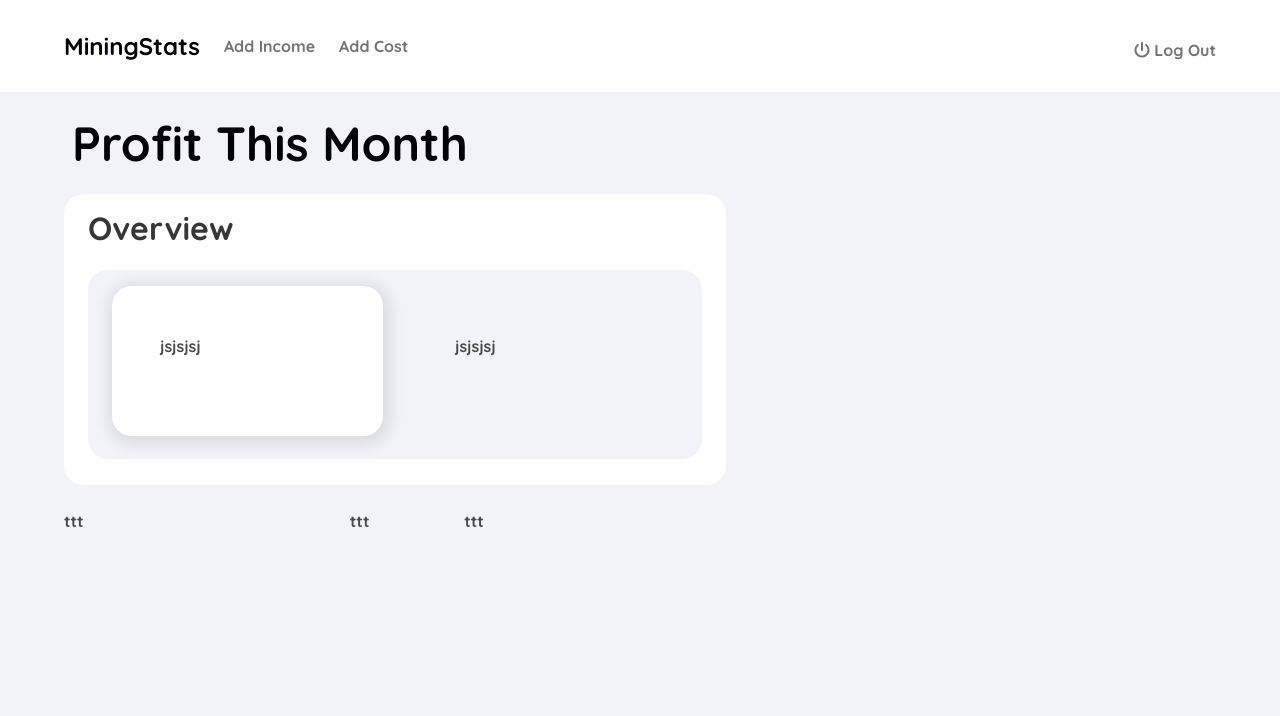
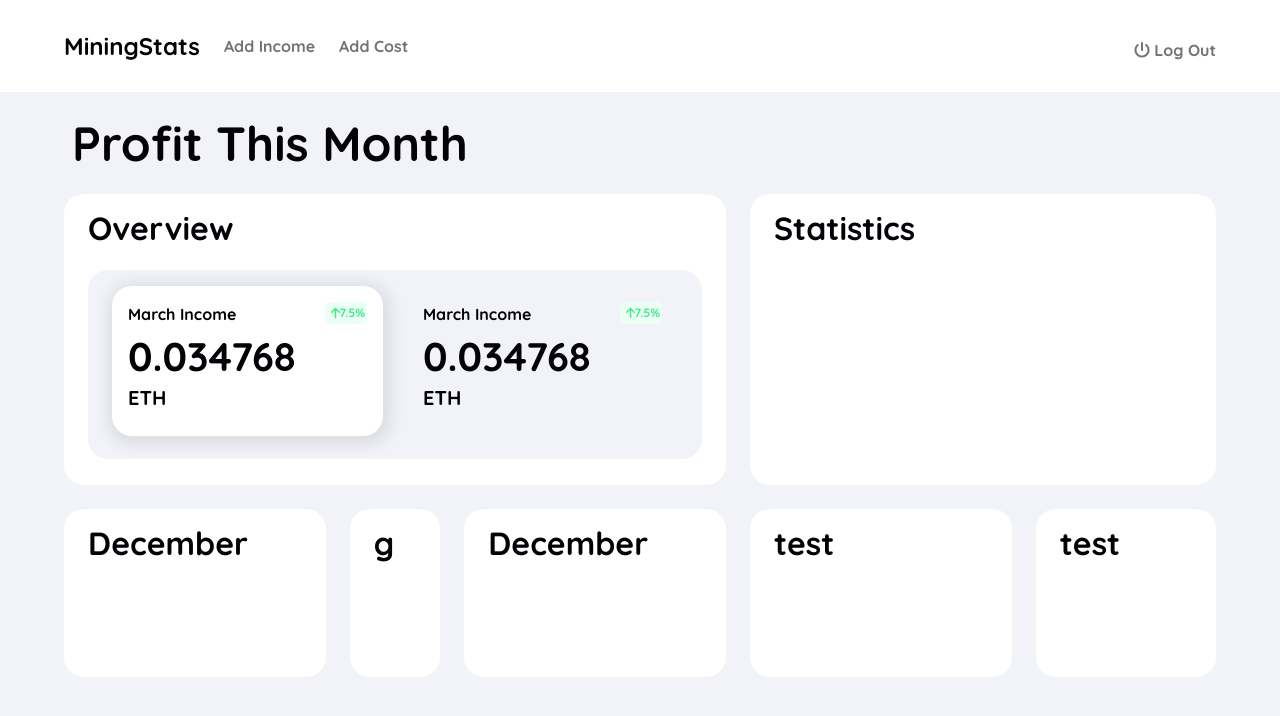
Before and after one commit to ianfebi01/mining-stats, a React (Create React App) app: page / in a window 1280 px wide. Shown: the top 716 px of the page. Built offline with nearby package versions, Linux system fonts and the light colour scheme.

Commit message:
nyicil front end 2

```diff
--- a/src/App.js
+++ b/src/App.js
@@ -1,6 +1,6 @@
 import './main.scss';
 import { FontAwesomeIcon } from '@fortawesome/react-fontawesome';
-import { faPowerOff } from '@fortawesome/free-solid-svg-icons';
+import { faArrowUp, faPowerOff } from '@fortawesome/free-solid-svg-icons';
 
 function App() {
   return (
@@ -56,22 +56,79 @@ function App() {
         {/* Body */}
         <div className="columns">
           <div className="column is-7 ">
+            {/* Overview */}
             <div className="columns">
               <div className="column">
-                <section className="hero overview round-corner has-background-white">
-                  <div className="hero-body py-4 px-5">
-                    <h1 className="title">Overview</h1>
+                <section className="hero overview round-corner has-background-white ">
+                  <div className="hero-body py-4 px-5 ">
+                    <h1 className="title has-text-primary">Overview</h1>
                     <section className="hero hero-overview round-corner has-background-light">
                       <div className="hero-body py-4 px-5">
                         <div className="columns">
                           <div className="column is-6">
                             <section className="hero income round-corner has-background-white">
-                              <div className="hero-body">jsjsjsj</div>
+                              <div className="hero-body px-4 py-5">
+                                <div className="columns">
+                                  <div className="column is-9 py-1">
+                                    <h1 className="is-size-6 has-text-primary">
+                                      March Income
+                                    </h1>
+                                  </div>
+                                  <div className="column is-3 py-1">
+                                    <div className="box-percentage is-size-7">
+                                      <FontAwesomeIcon icon={faArrowUp} />
+                                      7.5%
+                                    </div>
+                                  </div>
+                                </div>
+                                <div className="columns">
+                                  <div className="column py-1">
+                                    <h1 className="title is-size-2 has-text-primary">
+                                      0.034768
+                                    </h1>
+                                  </div>
+                                </div>
+                                <div className="columns">
+                                  <div className="column py-1">
+                                    <h1 className="title is-size-5 has-text-primary">
+                                      ETH
+                                    </h1>
+                                  </div>
+                                </div>
+                              </div>
                             </section>
                           </div>
                           <div className="column is-6">
-                            <section className="hero round-corner">
-                              <div className="hero-body">jsjsjsj</div>
+                            <section className="hero cost round-corner">
+                              <div className="hero-body px-4 py-5">
+                                <div className="columns">
+                                  <div className="column is-9 py-1">
+                                    <h1 className="is-size-6 has-text-primary">
+                                      March Income
+                                    </h1>
+                                  </div>
+                                  <div className="column is-3 py-1">
+                                    <div className="box-percentage is-size-7">
+                                      <FontAwesomeIcon icon={faArrowUp} />
+                                      7.5%
+                                    </div>
+                                  </div>
+                                </div>
+                                <div className="columns">
+                                  <div className="column py-1">
+                                    <h1 className="title is-size-2 has-text-primary">
+                                      0.034768
+                                    </h1>
+                                  </div>
+                                </div>
+                                <div className="columns">
+                                  <div className="column py-1">
+                                    <h1 className="title is-size-5 has-text-primary">
+                                      ETH
+                                    </h1>
+                                  </div>
+                                </div>
+                              </div>
                             </section>
                           </div>
                         </div>
@@ -81,10 +138,58 @@ function App() {
                 </section>
               </div>
             </div>
+            {/* Next-Prev */}
             <div className="columns">
-              <div className="column is-5">ttt</div>
-              <div className="column is-2">ttt</div>
-              <div className="column is-5">ttt</div>
+              <div className="column is-5">
+                <section className="hero next-prev round-corner has-background-white">
+                  <div className="hero-body py-4 px-5">
+                    <h1 className="title has-text-primary">December</h1>
+                  </div>
+                </section>
+              </div>
+              <div className="column is-2">
+                <section className="hero next-prev round-corner has-background-white">
+                  <div className="hero-body py-4 px-5">
+                    <h1 className="title has-text-primary">g</h1>
+                  </div>
+                </section>
+              </div>
+              <div className="column is-5">
+                <section className="hero next-prev round-corner has-background-white">
+                  <div className="hero-body py-4 px-5">
+                    <h1 className="title has-text-primary">December</h1>
+                  </div>
+                </section>
+              </div>
+            </div>
+          </div>
+          <div className="column is-5">
+            {/* Statistics */}
+            <div className="columns">
+              <div className="column">
+                <section className="hero round-corner has-background-white statistics">
+                  <div className="hero-body py-4 px-5">
+                    <h1 className="title has-text-primary">Statistics</h1>
+                  </div>
+                </section>
+              </div>
+            </div>
+            {/* Detail */}
+            <div className="columns">
+              <div className="column is-7">
+                <section className="hero next-prev round-corner has-background-white">
+                  <div className="hero-body py-4 px-5">
+                    <h1 className="title has-text-primary">test</h1>
+                  </div>
+                </section>
+              </div>
+              <div className="column is-5">
+                <section className="hero next-prev round-corner has-background-white">
+                  <div className="hero-body py-4 px-5">
+                    <h1 className="title has-text-primary">test</h1>
+                  </div>
+                </section>
+              </div>
             </div>
           </div>
         </div>
--- a/src/main.scss
+++ b/src/main.scss
@@ -14,6 +14,7 @@ $primary: $black;
 $grey-light: $grey;
 $light: $bg-light;
 $body-background-color: $light;
+$box-padding: 2px;
 
 .nav-height {
   height: 92px;
@@ -33,6 +34,24 @@ $body-background-color: $light;
   -webkit-box-shadow: 2px 3px 15px 6px rgba(0, 0, 0, 0.09);
   box-shadow: 2px 3px 15px 6px rgba(0, 0, 0, 0.09);
 }
+.overview .hero-overview .cost {
+  height: 150px;
+}
+.overview .hero-overview .box-percentage {
+  padding: 2px;
+  border-radius: 5px;
+  background-color: #ecfff4;
+  text-align: right;
+  color: #40ec88;
+}
+
+.next-prev {
+  height: 168px;
+}
+
+.statistics {
+  height: 291px;
+}
 // $grey-dark: $brown;
 // $grey-light: $beige-light;
 // $primary: $purple;
```
